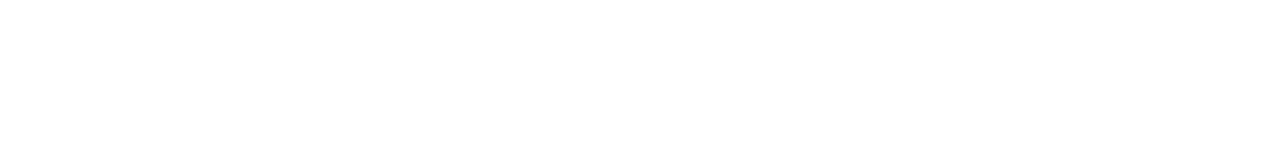
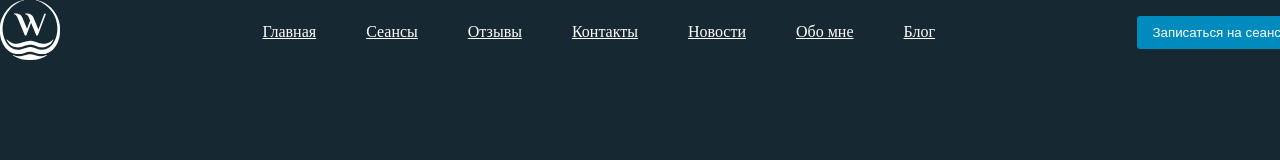
Before and after one commit to Patachok/ritmstyle, a plain HTML site: page Index.html in a window 1280 px wide. Drawn offline with Linux system fonts and the light colour scheme.

Commit message:
Комментарий2

```diff
--- a/Index.html
+++ b/Index.html
@@ -8,6 +8,19 @@
     <link rel="stylesheet" href="./style/main.css">
 </head>
 <body>
+    <header>
+        <a href=""><img src="./style/img/Group 1.svg" alt=""></a>
+        <nav>
+            <a href="#">Главная</a>
+            <a href="#">Сеансы</a>
+            <a href="#">Отзывы</a>
+            <a href="#">Контакты</a>
+            <a href="#">Новости</a>
+            <a href="#">Обо мне</a>
+            <a href="#">Блог</a>
+        </nav>
+        <button class="add-seance">Записаться на сеанс</button>
+</header>
 
 </body>
 </html>
--- a/style/main.css
+++ b/style/main.css
@@ -0,0 +1,28 @@
+body {
+    background-color: #162831;
+    width: 1296px;
+    margin: 0 auto;
+
+}
+
+header {
+    display: flex;
+    justify-content: space-between;
+    align-items: center;
+}
+
+nav {
+    display: flex;
+    gap: 50px;
+}
+
+nav a {
+    color: white;
+}
+.add-seance {
+    padding: 9px 15px;
+    background-color:#018ABE;
+    border-radius: 3px;
+    border: none;
+    color: white;
+}
```
Also changed, not shown: style/img/Group 1.svg (added).
